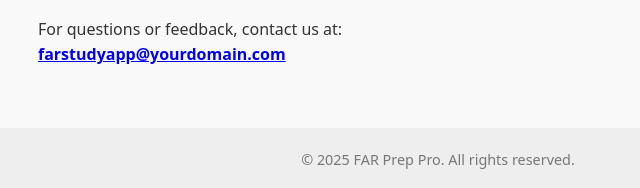
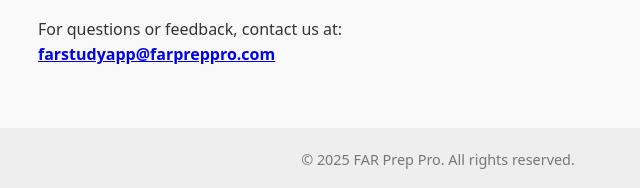
Before and after one commit to dplemmo/farstudy-support, a plain HTML site: page index.html in a window 1280 px wide. Shown: the part 982-1170 px from the top of the page, 202-842 px from the left. Drawn offline with Linux system fonts and the light colour scheme.

Commit message:
Update index.html

```diff
--- a/index.html
+++ b/index.html
@@ -113,7 +113,7 @@
     <h2>Support</h2>
     <p>
       For questions or feedback, contact us at:<br />
-      <strong><a href="mailto:farstudyapp@yourdomain.com">farstudyapp@yourdomain.com</a></strong>
+      <strong><a href="mailto:farstudyapp@farpreppro.com">farstudyapp@farpreppro.com</a></strong>
     </p>
   </section>
 
```
